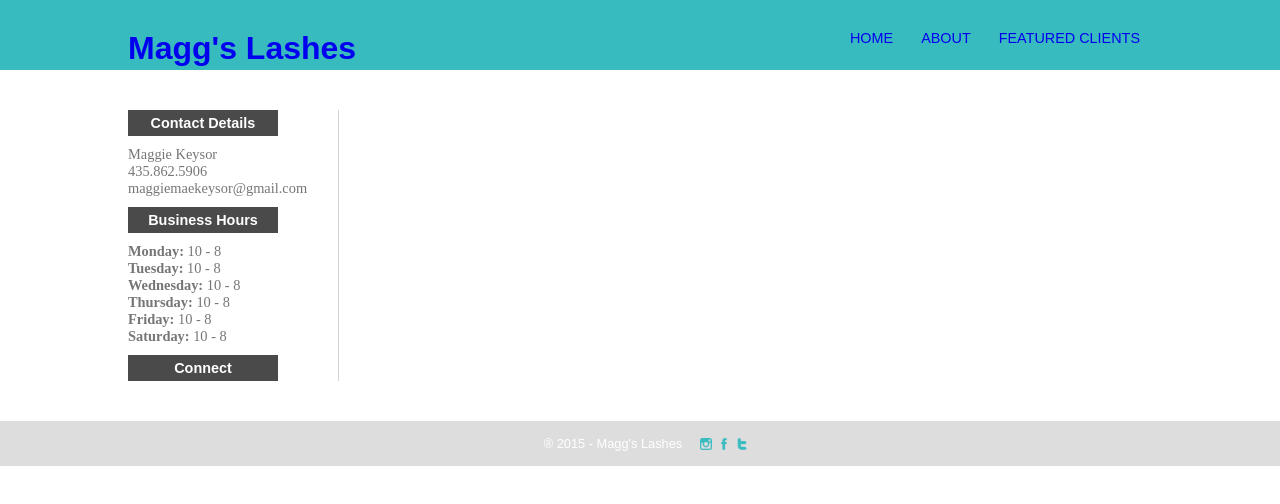
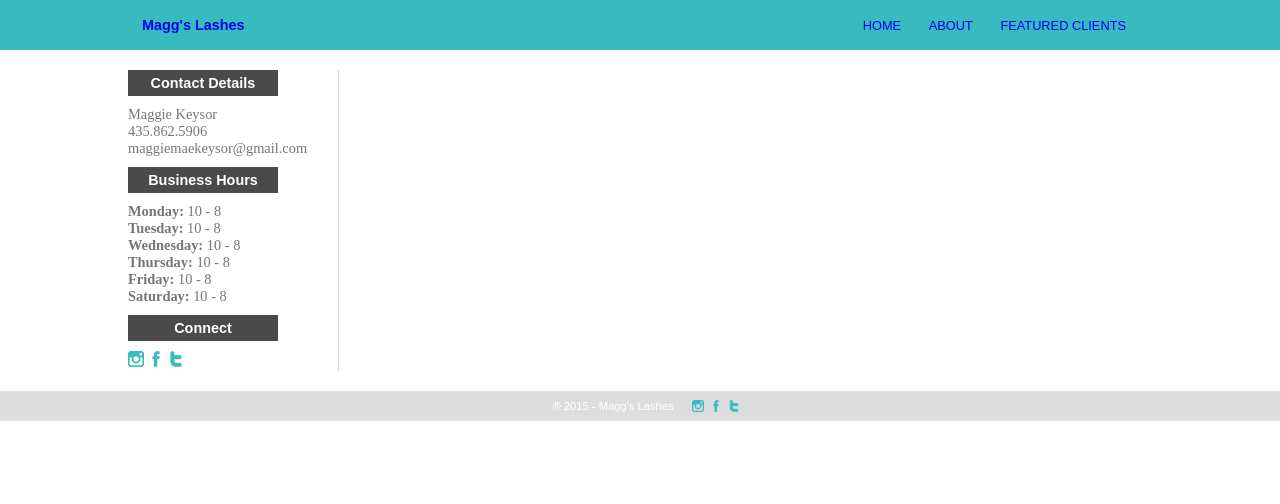
Before and after one commit to markkeysor/noServerProject, a plain HTML site: page index.html at #/about in a window 1280 px wide. Drawn offline with nearby package versions, Linux system fonts and the light colour scheme; some packages are replaced by stand-ins of ours; a script that the page names is missing.

Commit message:
finished sidebar

```diff
--- /dev/null
+++ b/app/directives/sideDirective.js
@@ -0,0 +1,5 @@
+app.directive('sideDirective', function() {
+	return {
+		templateUrl: 'app/templates/sideDirective.html'
+	}
+})
--- a/app/templates/headerDirective.html
+++ b/app/templates/headerDirective.html
@@ -1,5 +1,4 @@
 <header>
-	<div class="container">
 		<h1><a href="#/">Magg's Lashes</a></h1>
 		<nav>
 			<a href="#/">HOME</a>
--- a/app/templates/indexTmpl.html
+++ b/app/templates/indexTmpl.html
@@ -1,27 +1,3 @@
 <header-directive></header-directive>
-	<div class="container">
-		<div class="contact-details">
-			<div class="side-header">
-				<h3>Contact Details</h3>
-			</div>
-			<p>Maggie Keysor</p>
-			<p>435.862.5906</p>
-			<p>maggiemaekeysor@gmail.com</p>
-			<div class="side-header">
-				<h3>Business Hours</h3>
-			</div>
-			<p><strong>Monday:</strong> 10 - 8</p>
-			<p><strong>Tuesday:</strong> 10 - 8</p>
-			<p><strong>Wednesday:</strong> 10 - 8</p>
-			<p><strong>Thursday:</strong> 10 - 8</p>
-			<p><strong>Friday:</strong> 10 - 8</p>
-			<p><strong>Saturday:</strong> 10 - 8</p>
-			<div class="side-header">
-				<h3>Connect</h3>
-				<!-- <a href="http://instagram.com/maggslashes"><img src="img/instagram.png" /></a>
-				<a href="http://facebook.com/maggslashes"><img src="img/facebook.png" /></a>
-				<a href="http://twitter.com/93maggiemae"><img src="img/twitter.png" /> -->
-			</div>
-		</div>
-	</div>
+<side-directive></side-directive>
 <footer-directive></footer-directive>
--- /dev/null
+++ b/app/templates/sideDirective.html
@@ -0,0 +1,26 @@
+<div class="container">
+		<div class="contact-details">
+			<div class="side-header">
+				<h3>Contact Details</h3>
+			</div>
+			<p>Maggie Keysor</p>
+			<p>435.862.5906</p>
+			<p>maggiemaekeysor@gmail.com</p>
+			<div class="side-header">
+				<h3>Business Hours</h3>
+			</div>
+			<p><strong>Monday:</strong> 10 - 8</p>
+			<p><strong>Tuesday:</strong> 10 - 8</p>
+			<p><strong>Wednesday:</strong> 10 - 8</p>
+			<p><strong>Thursday:</strong> 10 - 8</p>
+			<p><strong>Friday:</strong> 10 - 8</p>
+			<p><strong>Saturday:</strong> 10 - 8</p>
+			<div class="side-header">
+				<h3>Connect</h3>
+			</div>
+					<a href="http://instagram.com/maggslashes"><img src="img/instagram.png" /></a>
+					<a href="http://facebook.com/maggslashes"><img src="img/facebook.png" /></a>
+					<a href="http://twitter.com/93maggiemae"><img src="img/twitter.png" />
+
+		</div>
+</div>
--- a/index.html
+++ b/index.html
@@ -17,6 +17,7 @@
 	<script src="app.js"></script>
 	<script src="app/controllers/mainCtrl.js"></script>
 	<script src="app/directives/headerDirective.js"></script>
+	<script src="app/directives/sideDirective.js"></script>
 	<script src="app/directives/footerDirective.js"></script>
 </body>
 </html>
--- a/style.css
+++ b/style.css
@@ -8,44 +8,67 @@ html, body {
 header {
 	background-color:#38bbbf;
 	width: 100%;
-	height: 70px;
+	height: 50px;
 	box-sizing: border-box;
 	display: flex;
-	align-items: center;
+    justify-content: space-between;
+    align-items: center;
 }
 
 header h1 {
+	display: inline-block;
 	float: left;
 	color: white;
 	font-family: sans-serif;
 	margin: 0;
+	padding: 0 142px;
+	font-size: .9em;
 }
 
 header nav {
+	display: inline-block;
 	float: right;
 	font-family: sans-serif;
 	font-weight: lighter;
-	font-size: .9em;
+	font-size: .8em;
+	padding: 0 142px;
 
 }
 
 nav a {
-	padding: 0 12px;
+	padding: 17px 12px;
+	transition: all .2s ease-in-out;
 }
 
 nav a:hover {
 	background-color: #36b0b4;
+	font-size: px;
+	transform: skew(20deg);
+	animation: skew 3s infinite;
+	animation-direction: alternate;
+
+
+}
+
+@keyframes skew {
+	0% {
+		transform: skexX(20deg);
+	}
+
+	100% {
+		transform: skewX(-20deg);
+	}
 }
 
 .container {
 	width: 80%;
-	padding: 30px;
 	margin: auto;
 
 }
 .contact-details {
 	width: 210px;
 	border-right: 1px solid lightgray;
+	margin: 20px 0;
 
 }
 
@@ -65,15 +88,22 @@ nav a:hover {
 	font-size: .9em;
 }
 
+
 .contact-details p {
 	font-size: .9em;
 	margin: 0;
 	color: #767676;
 }
 
+.contact-details img {
+	height: 16px;
+	width: 16px;
+	justify-content: space-between;
+}
+
 footer {
 	background-color: #dddddd;
-	height: 45px;
+	height: 30px;
 	margin: auto;
 	box-sizing: border-box;
 	display: flex;
@@ -87,7 +117,7 @@ footer p {
 	color: white;
 	font-weight: lighter;
 	font-family: sans-serif;
-	font-size: .8em;
+	font-size: .7em;
 	padding: 15px;
 }
 
```
Also changed, not shown: app/templates/aboutTmpl.html (+1 -0 lines), app/templates/clientsTmpl.html (+1 -0 lines).
